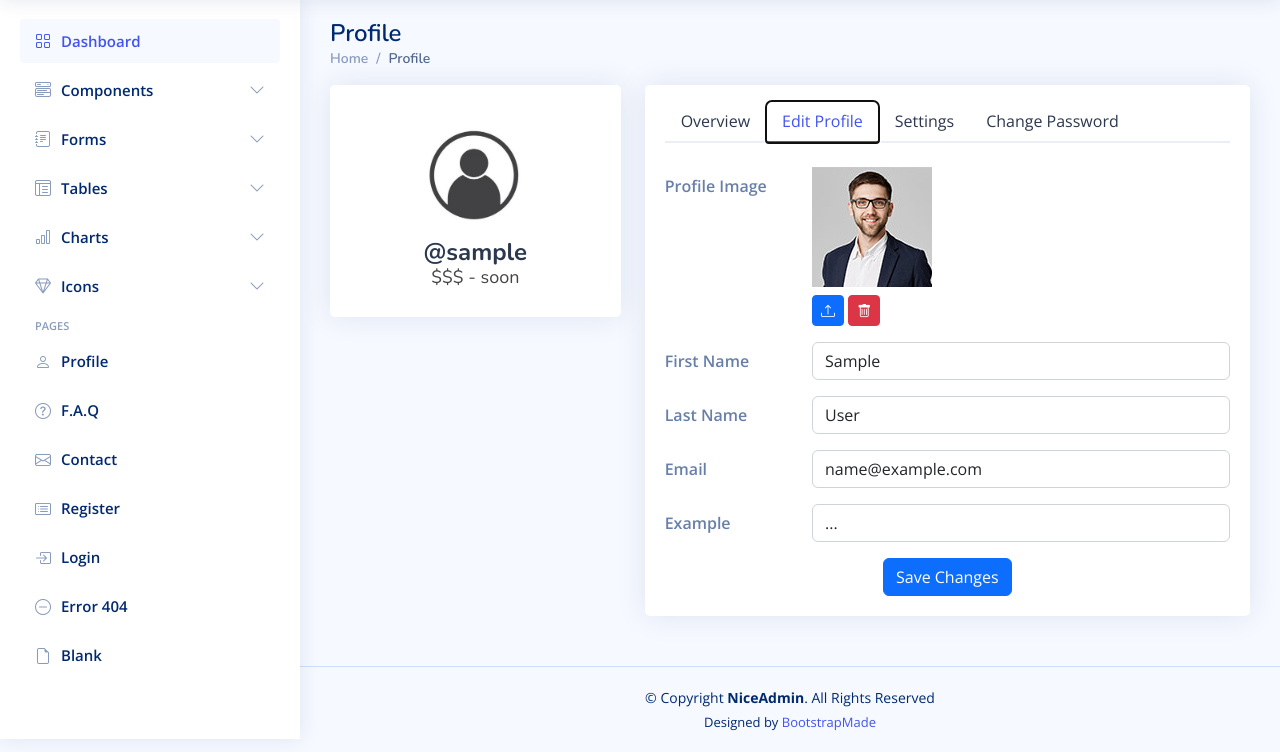
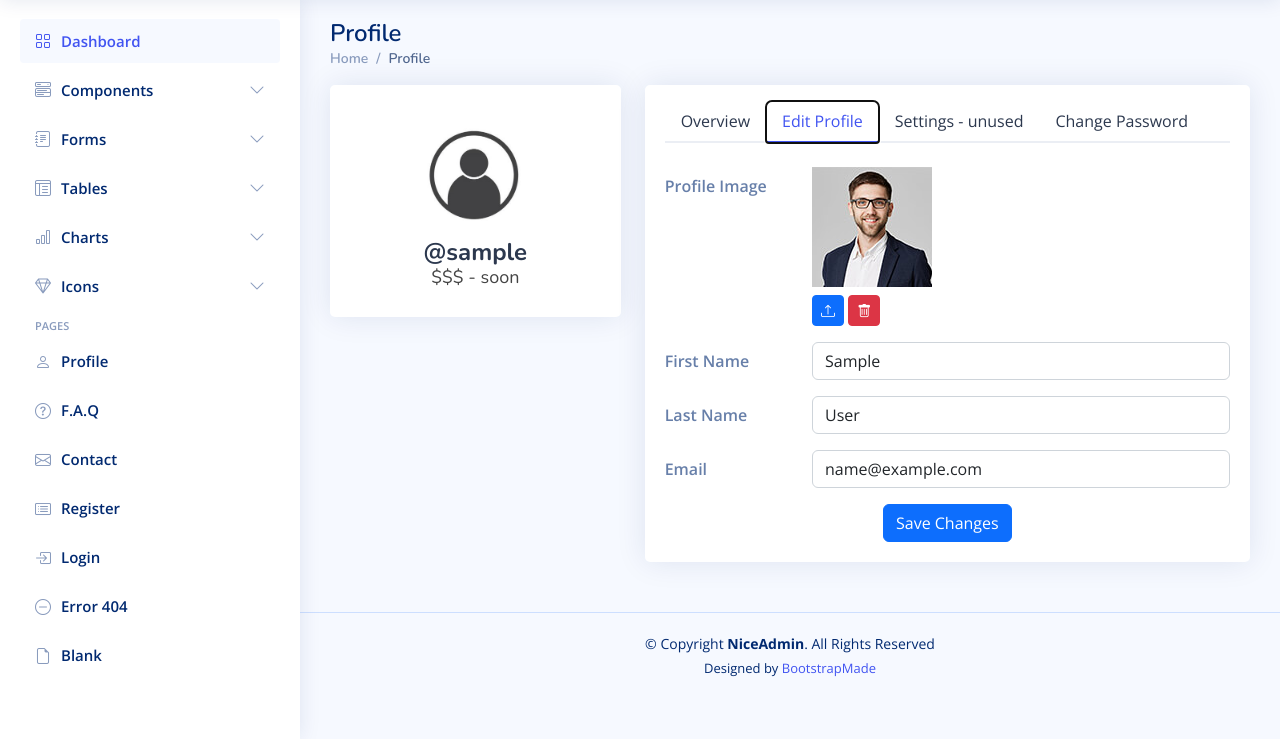
Before and after one commit to MGasiorowskii/CryptoCurrencyExchange, a Django app: page /profile/ in a window 1280 px wide, after a click on "Edit Profile". Shown: the part 61-813 px from the top of the page. Run offline with Django 4.2, Linux system fonts and the light colour scheme; the visitor is signed in with stand-in values (Sample User, id 1); some libraries are stand-ins or nearby versions.

Commit message:
feat: add user update form and profile update form

```diff
--- a/Exchange/users/templates/users/profile.html
+++ b/Exchange/users/templates/users/profile.html
@@ -43,7 +43,7 @@
                 </li>
 
                 <li class="nav-item">
-                  <button class="nav-link" data-bs-toggle="tab" data-bs-target="#profile-settings">Settings</button>
+                  <button class="nav-link" data-bs-toggle="tab" data-bs-target="#profile-settings">Settings - unused</button>
                 </li>
 
                 <li class="nav-item">
@@ -91,35 +91,28 @@
                     </div>
 
                     <div class="row mb-3">
-                      <label for="firstName" class="col-md-4 col-lg-3 col-form-label">First Name</label>
+                      <label for="first_name" class="col-md-4 col-lg-3 col-form-label">First Name</label>
                       <div class="col-md-8 col-lg-9">
-                        <input name="first_name" type="text" class="form-control" id="firstName" value="{{ user.first_name }}">
+                        <input name="first_name" type="text" class="form-control" id="first_name" value="{{ user.first_name }}">
                       </div>
                     </div>
 
                       <div class="row mb-3">
-                      <label for="LastName" class="col-md-4 col-lg-3 col-form-label">Last Name</label>
+                      <label for="last_name" class="col-md-4 col-lg-3 col-form-label">Last Name</label>
                       <div class="col-md-8 col-lg-9">
-                        <input name="first_name" type="text" class="form-control" id="lastName" value="{{ user.last_name }}">
+                        <input name="first_name" type="text" class="form-control" id="last_name" value="{{ user.last_name }}">
                       </div>
                     </div>
 
                       <div class="row mb-3">
-                      <label for="Email" class="col-md-4 col-lg-3 col-form-label">Email</label>
+                      <label for="email" class="col-md-4 col-lg-3 col-form-label">Email</label>
                       <div class="col-md-8 col-lg-9">
-                        <input name="email" type="text" class="form-control" id="Email" value="{{ user.email }}">
-                      </div>
-                    </div>
-
-                    <div class="row mb-3">
-                      <label for="example" class="col-md-4 col-lg-3 col-form-label">Example</label>
-                      <div class="col-md-8 col-lg-9">
-                        <input name="example" type="text" class="form-control" id="example" value="...">
+                        <input name="email" type="text" class="form-control" id="email" value="{{ user.email }}">
                       </div>
                     </div>
 
                     <div class="text-center">
-                      <button type="submit" class="btn btn-primary">Save Changes</button>
+                      <button type="submit" class="btn btn-primary" name="edit_profile">Save Changes</button>
                     </div>
                   </form><!-- End Profile Edit Form -->
 
@@ -193,7 +186,7 @@
                     </div>
 
                     <div class="text-center">
-                      <button type="submit" class="btn btn-primary">Change Password</button>
+                      <button type="submit" class="btn btn-primary" name="change_password">Change Password</button>
                     </div>
                   </form><!-- End Change Password Form -->
 
```
Also changed, not shown: Exchange/users/forms.py (+16 -0 lines), Exchange/media/profile_pics/sloth_avatar.jpg (added).
